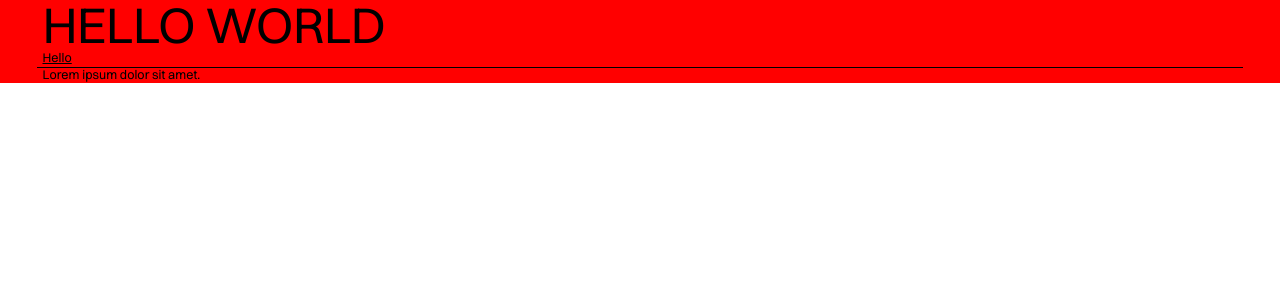
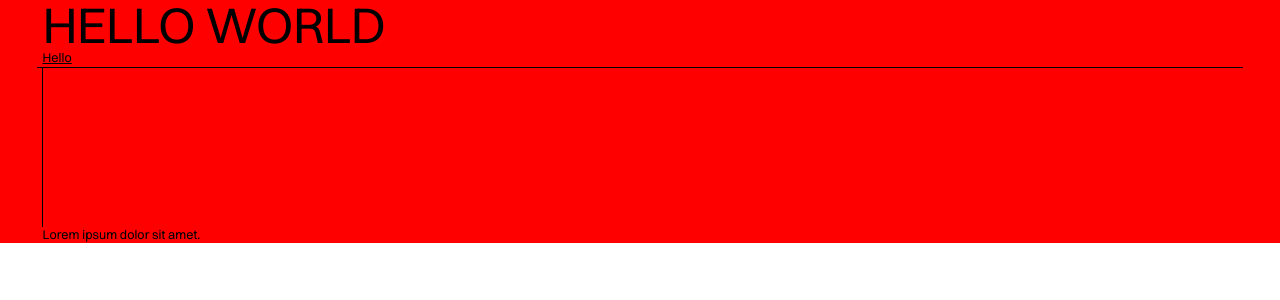
Before and after one commit to Piyush-Bansal/Wurzel-Design-System, a SvelteKit app: page / in a window 1280 px wide. Shown: the top 300 px of the page. Built offline with nearby package versions, Linux system fonts and the light colour scheme.

Commit message:
vertical separator added

```diff
--- a/src/routes/+page.svelte
+++ b/src/routes/+page.svelte
@@ -2,5 +2,14 @@
 	<h2 class="uppercase red">Hello World</h2>
 	<p><a href="">Hello</a></p>
 	<div class="separator" data-size="left-right-extended"></div>
+	<div class="tracker">
+		<div class="vertical-separator"></div>
+	</div>
 	<p>Lorem ipsum dolor sit amet.</p>
 </div>
+
+<style>
+	.tracker {
+		height: 20vh;
+	}
+</style>
--- a/src/scss/abstract/_token.scss
+++ b/src/scss/abstract/_token.scss
@@ -24,3 +24,6 @@ $grid-gap: $gutter;
 //separator
 $separator-height: $size-1;
 $separator-color: #000;
+
+$vertical-separator-width: $size-1;
+$vertical-separator-color: #000;
--- a/src/scss/utilities/layout/_separator.scss
+++ b/src/scss/utilities/layout/_separator.scss
@@ -24,3 +24,10 @@
 		margin-right: calc(($gutter/2) * -1);
 	}
 }
+
+.vertical-separator {
+	display: block;
+	width: $vertical-separator-width;
+	height: 100%;
+	background-color: $vertical-separator-color;
+}
```
